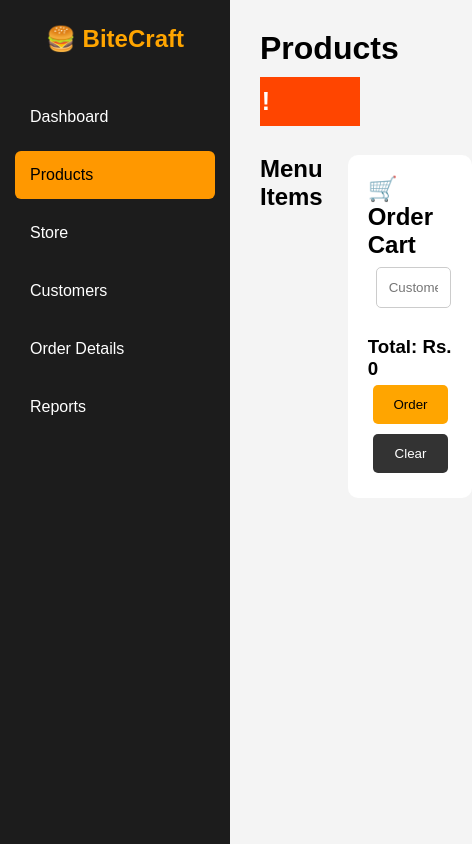
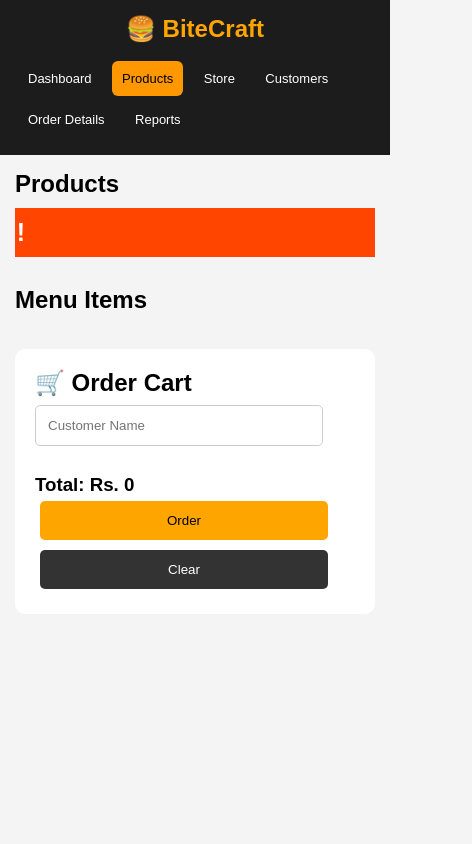
Before and after one commit to Roneth87/BiteCraft-Burger-Shop-POS-System, a plain HTML site: page pos.html in a window 390 px wide. Shown: the whole page, 472 px wide, since content can reach past the window. Drawn offline with Linux system fonts and the light colour scheme.

Commit message:
Mobile and tab responsive

```diff
--- a/style.css
+++ b/style.css
@@ -217,10 +217,142 @@ button:hover {
 
 }
 
-input, select {
+input,
+select {
     padding: 12px;
     margin: 8px;
     border: 1px solid #ccc;
     border-radius: 5px;
 
 }
+
+
+
+/* TABLET RESPONSIVE */
+
+@media screen and (max-width: 1024px) {
+
+    /* Dashboard Cards */
+
+    .cards {
+        display: grid;
+        grid-template-columns: repeat(2, 1fr);
+    }
+
+    .card {
+        width: 100%;
+    }
+
+    /* Product Grid */
+
+    .product-grid {
+        grid-template-columns: repeat(2, 1fr);
+    }
+
+    /* POS Layout */
+
+    .pos-layout {
+        gap: 15px;
+    }
+
+    .cart {
+        min-width: 250px;
+    }
+
+}
+
+
+
+/*MOBILE RESPONSIVE */
+
+@media screen and (max-width: 768px) {
+
+    /* Sidebar */
+
+    .sidebar {
+        width: 100%;
+        height: auto;
+        position: relative;
+        padding: 15px;
+    }
+
+    .sidebar h2 {
+        margin-bottom: 15px;
+    }
+
+    .sidebar a {
+        display: inline-block;
+        padding: 10px;
+        margin: 3px;
+        font-size: 13px;
+    }
+
+
+    /* Main Content */
+
+    .main {
+        margin-left: 0;
+        padding: 15px;
+    }
+
+    .main h1 {
+        font-size: 24px;
+    }
+
+
+    /* Dashboard Cards */
+
+    .cards {
+        grid-template-columns: 1fr;
+        gap: 15px;
+    }
+
+    .card {
+        width: 100%;
+    }
+
+
+    /* POS Layout */
+
+    .pos-layout {
+        flex-direction: column;
+    }
+
+    .product-area,
+    .cart {
+        width: 100%;
+    }
+
+
+    /* Product Grid */
+
+    .product-grid {
+        grid-template-columns: repeat(2, 1fr);
+        gap: 10px;
+    }
+
+    .product-img {
+        height: 120px;
+    }
+
+
+    /* Forms */
+
+    input,
+    select {
+        width: 100%;
+        margin: 8px 0;
+    }
+
+
+    /* Tables */
+
+    table {
+        width: 100%;
+    }
+
+    .main {
+        overflow-x: auto;
+    }
+
+}
```
